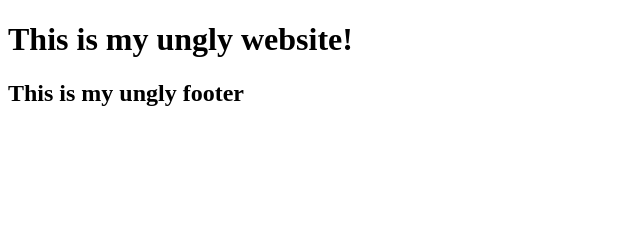
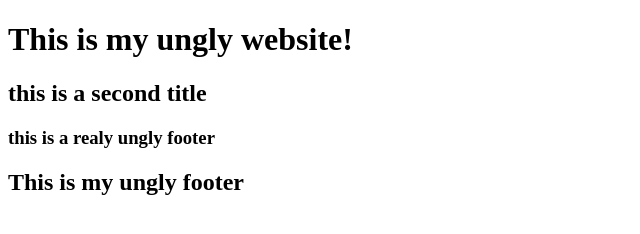
Before and after one commit to giorgoscl7/myWebsite, a plain HTML site: page index.html in a window 1280 px wide. Shown: the whole page, without its empty margins (0-640 px from the left). Drawn offline with Linux system fonts and the light colour scheme.

Commit message:
added new h3 element in the footer

```diff
--- a/index.html
+++ b/index.html
@@ -7,6 +7,8 @@
 </head>
 <body>
     <h1>This is my ungly website!</h1>
+    <h2>this is a second title</h2>
+    <h3>this is a realy ungly footer</h3>
 
     <footer>
         <div><h2>This is my ungly footer</h2></div>
```
